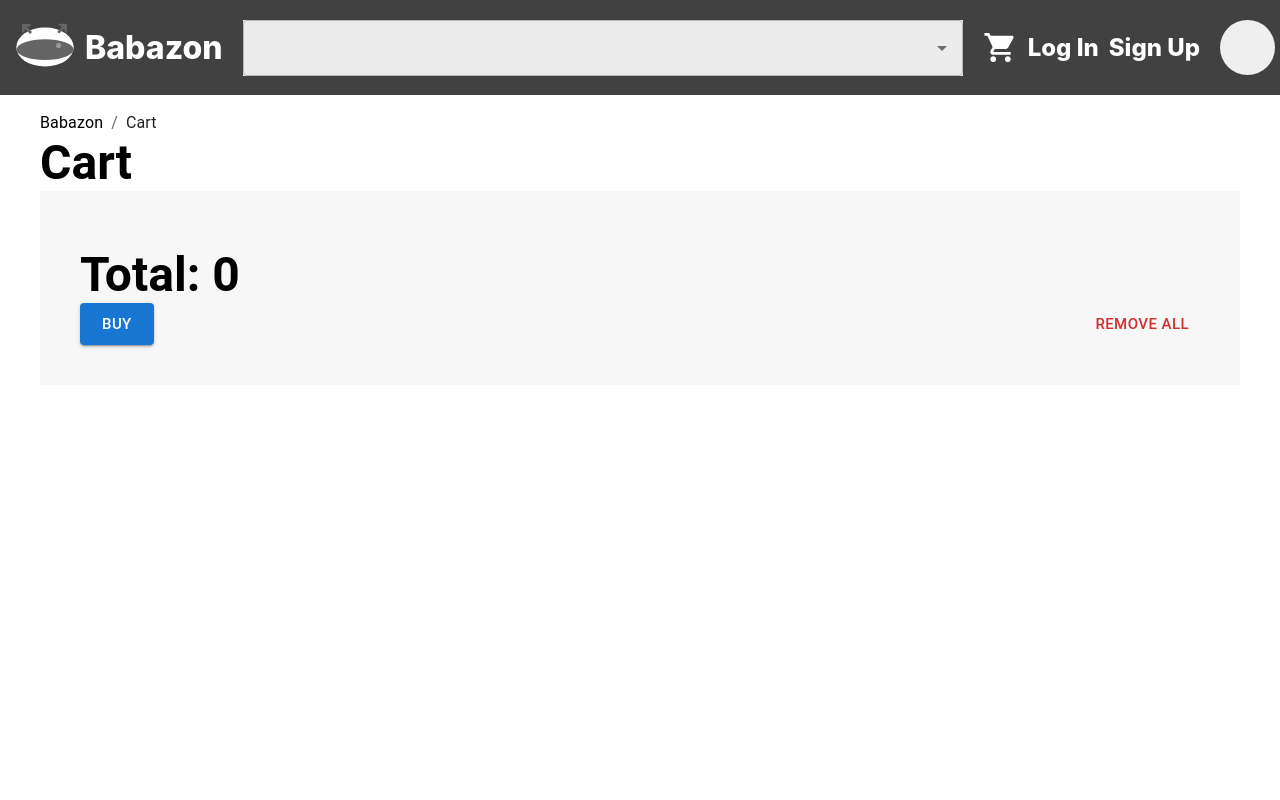
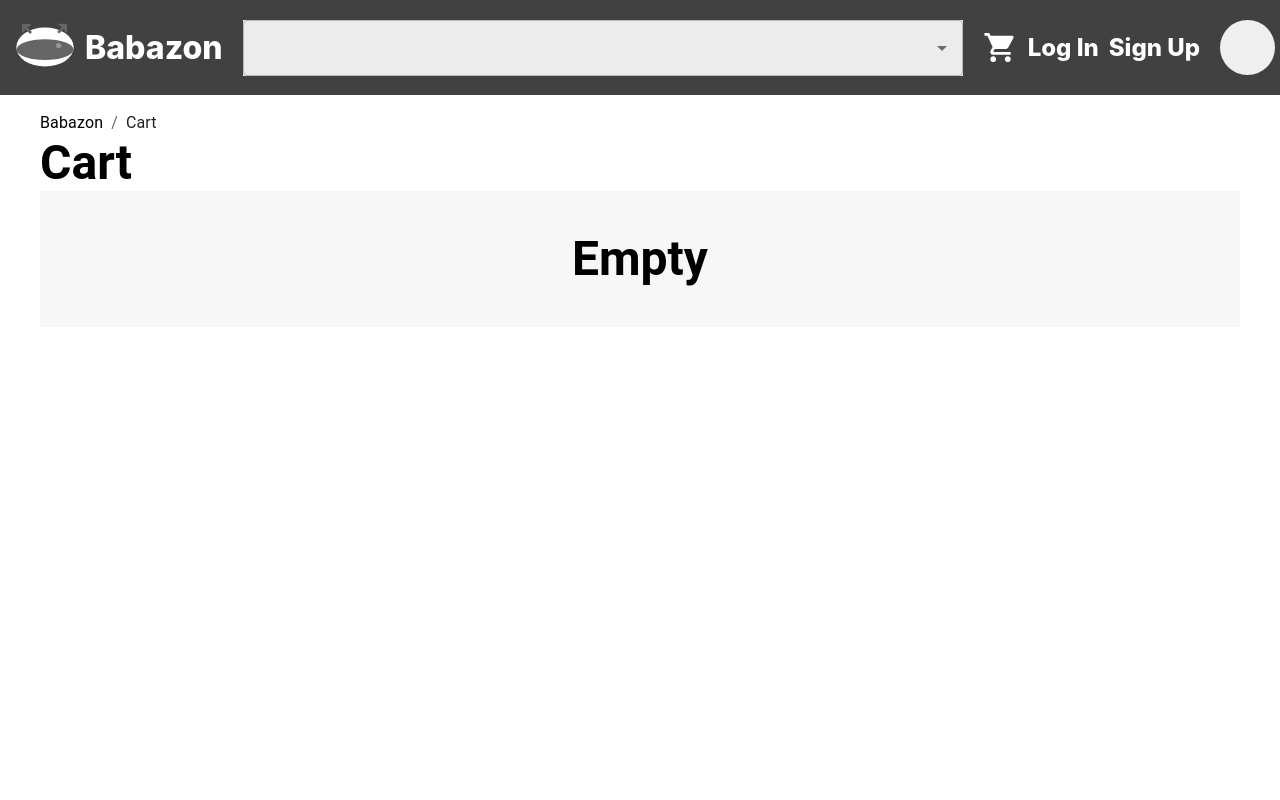
Before and after one commit to KaiKutar0/babazon, a React (Create React App) app: page /cart in a window 1280 px wide. Shown: the top 800 px of the page. Built offline with nearby package versions, Linux system fonts and the light colour scheme.

Commit message:
#2 small adjustments

```diff
--- a/src/components/Page.tsx
+++ b/src/components/Page.tsx
@@ -20,7 +20,11 @@ function Page({
         {title}
       </Typography>
       <Box
-        sx={{ backgroundColor: "#F7F7F7", height: "100%", padding: "5vh 0vh" }}
+        sx={{
+          backgroundColor: "#F7F7F7",
+          minHeight: "100%",
+          padding: "5vh 0vh",
+        }}
       >
         {children}
       </Box>
--- a/src/pages/Cart.tsx
+++ b/src/pages/Cart.tsx
@@ -22,7 +22,13 @@ function Cart() {
           <Tile item={i} key={index} />
         ))}
       </Stack>
-      <Box padding="2vh 5vh 0vh 5vh">
+      {cart.length > 0 ? (
+        <Box
+          sx={{
+            padding: "2vh 5vh 0vh 5vh",
+            marginBottom: "auto",
+          }}
+        >
           <Typography variant="h3" fontWeight="bold">
             Total: {cart.reduce((sum, i) => sum + i.price, 0)}
           </Typography>
@@ -31,11 +37,20 @@ function Cart() {
               Buy
             </Button>
             <Box flex={1}></Box>
-          <Button color="error" size="large" onClick={() => dispatch(reset())}>
+            <Button
+              color="error"
+              size="large"
+              onClick={() => dispatch(reset())}
+            >
               Remove All
             </Button>
           </Stack>
         </Box>
+      ) : (
+        <Typography variant="h3" fontWeight="bold" textAlign="center">
+          Empty
+        </Typography>
+      )}
     </Page>
   );
 }
@@ -61,7 +76,6 @@ function Tile({
           <Typography variant="h5" fontWeight="bold">
             {item.name}
           </Typography>
-          <Typography>count: 1</Typography>
         </Box>
         <Box flex={1}></Box>
         <Box minWidth={200}>
```
Lines whose indentation alone changed are shown as unchanged.
